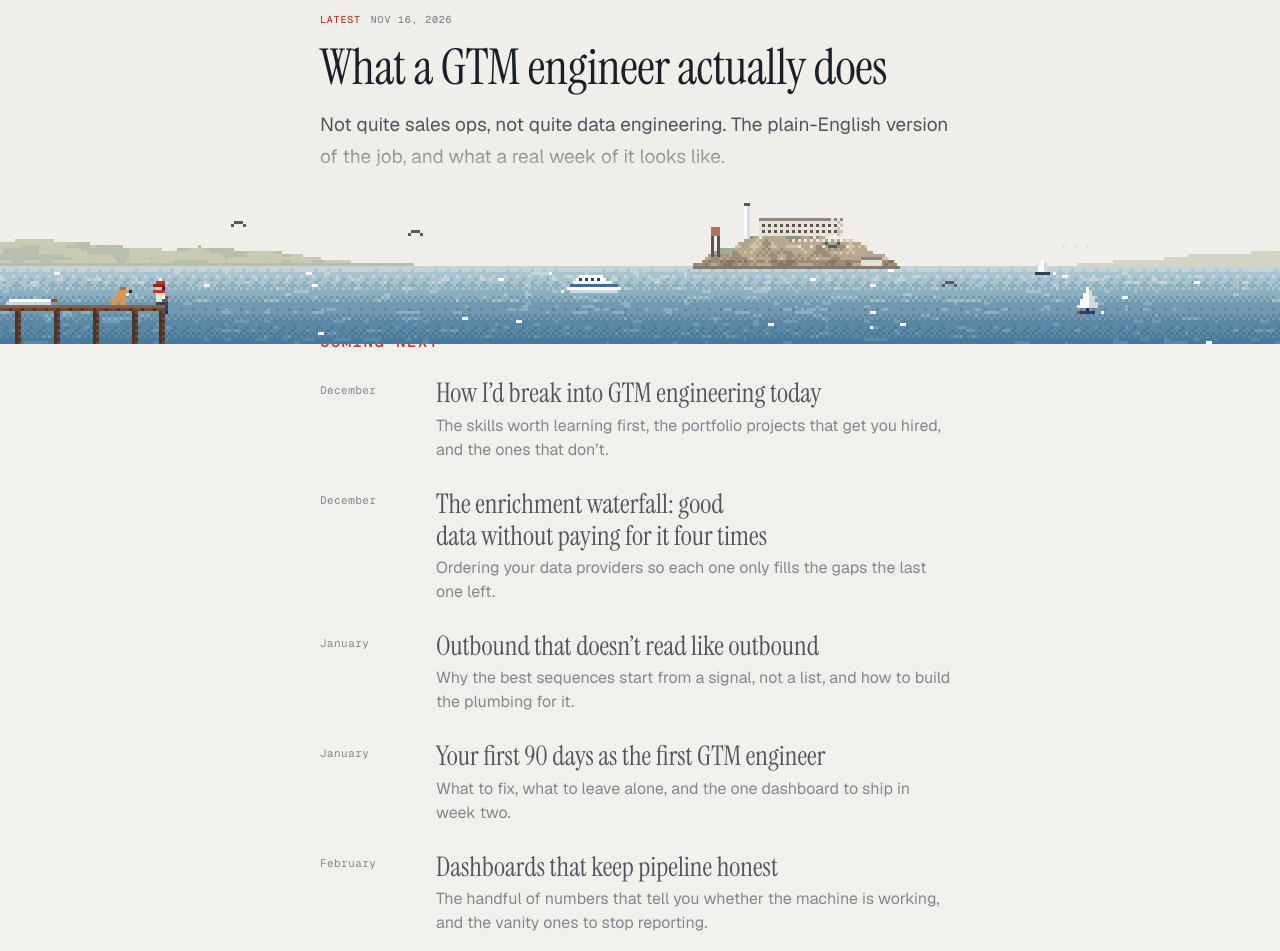
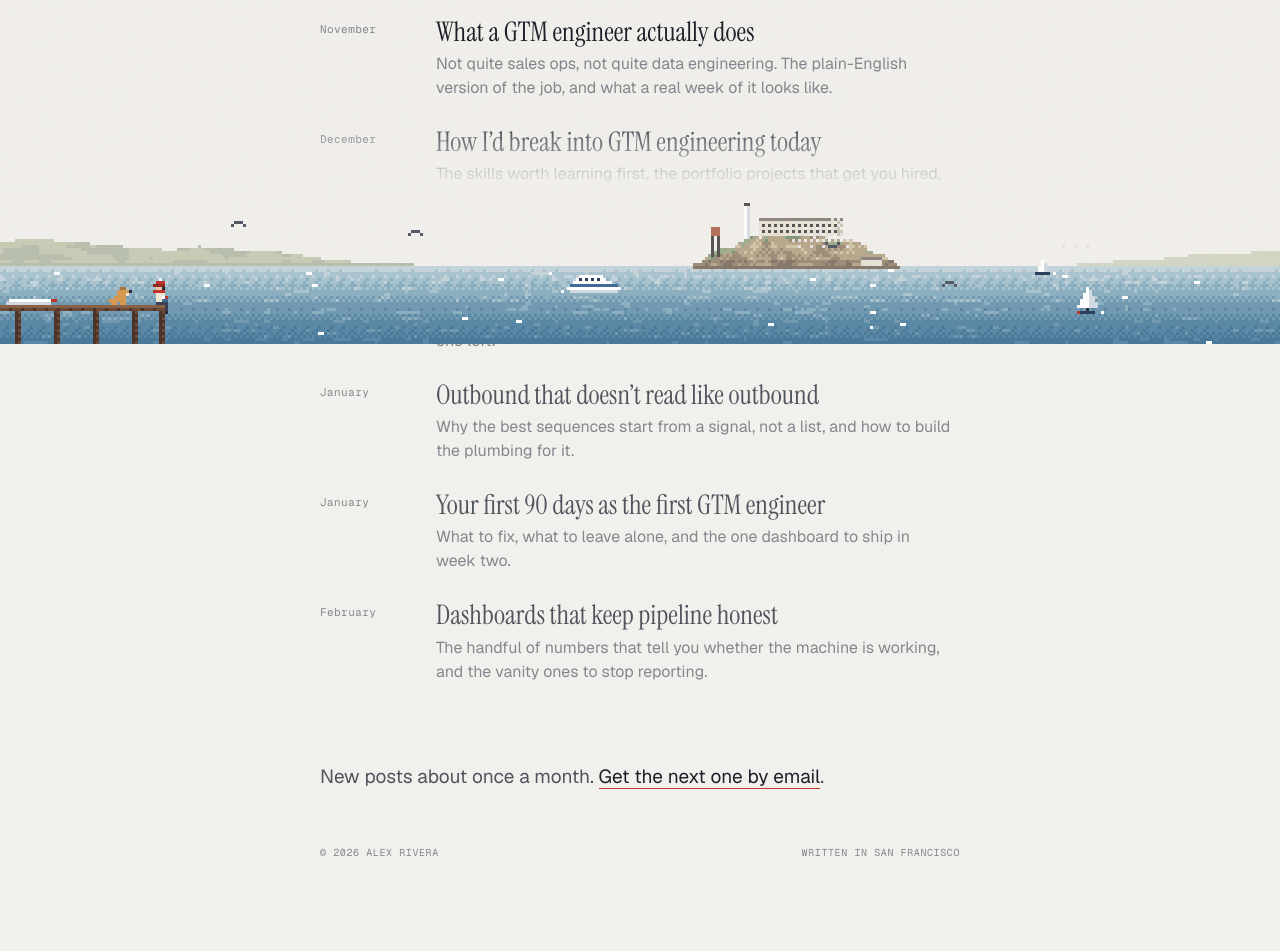
Before and after one commit to rajatsxngh/gtme-portfolio, a plain HTML site: page writing.html in a window 1280 px wide. Shown: the part 456-1407 px from the top of the page. Drawn offline with nearby package versions, Linux system fonts and the light colour scheme.

Commit message:
Home: drop the coordinates. Writing: one plain list of posts
Remove the latitude and longitude from the line under the name.

On the writing page, remove the featured 'Latest' block and the
'Coming next' heading. All six posts now sit in one list set the same
way; the published one is a link, the unwritten ones are not.

Co-Authored-By: Claude Fable 5.2 <noreply@anthropic.com>

```diff
--- a/writing.html
+++ b/writing.html
@@ -41,35 +41,17 @@ h1 em{font-style:italic}
 .filters button[aria-pressed="true"]::before{transform:none}
 .filters button:focus-visible{outline:1px solid var(--accent);outline-offset:4px}
 
-.label{display:flex;gap:1em;font:500 10px/1 var(--mono);letter-spacing:.08em;text-transform:uppercase;color:var(--mute)}
-.label span{color:var(--accent)}
-
-/* The latest post, given room */
-.latest{margin-top:52px}
-.feature{display:block;margin-top:16px}
-.feature h2{font:400 clamp(2em,4.4vw,2.6em)/1.06 var(--serif);letter-spacing:-.01em;text-wrap:balance}
-.feature h2 span{background:linear-gradient(var(--accent),var(--accent)) 0 100%/0 1px no-repeat;transition:background-size .6s var(--ease)}
-.feature:hover h2 span,.feature:focus-visible h2 span{background-size:100% 1px}
-.feature:focus-visible{outline:none}
-.feature p{margin-top:16px;color:var(--soft);text-wrap:pretty}
-/* a glimpse of the post's first diagram */
-.strip{position:relative;display:flex;justify-content:space-between;width:min(300px,100%);margin-top:26px}
-.strip::before{content:"";position:absolute;left:11px;right:11px;top:11px;border-top:1px dashed var(--mute);opacity:.55}
-.strip svg{position:relative;display:block;width:22px;height:22px;padding:2px;background:var(--paper);color:var(--ink);shape-rendering:crispEdges}
-.strip i{position:absolute;left:11px;top:9px;width:5px;height:5px;margin-left:-2px;background:var(--accent);animation:travel 5s linear infinite}
-@keyframes travel{0%{left:11px;opacity:0}6%{opacity:1}94%{opacity:1}100%{left:calc(100% - 11px);opacity:0}}
-.more{display:block;margin-top:24px;font:500 10.5px/1 var(--mono);letter-spacing:.07em;text-transform:uppercase;color:var(--mute)}
-.more i{font-style:normal;margin:0 .8em}
-.more b{display:inline-block;margin-left:.9em;font-weight:500;color:var(--accent);transition:transform .35s var(--ease)}
-.feature:hover .more b,.feature:focus-visible .more b{transform:translateX(5px)}
-
-/* What is coming, set quieter */
-.soon{margin-top:76px}
-.soon ul{list-style:none;margin-top:10px}
-.soon li{display:grid;grid-template-columns:96px 1fr;column-gap:20px;padding:13px 0}
-.soon time{font:400 11px/1 var(--mono);letter-spacing:.04em;color:var(--mute);padding-top:.72em}
-.soon h3{font:400 1.42em/1.2 var(--serif);color:var(--soft);text-wrap:balance}
-.soon p{margin-top:4px;font-size:.84em;line-height:1.5;color:var(--mute);text-wrap:pretty}
+/* The posts: one plain list, every entry set the same way */
+.posts{list-style:none;margin-top:40px}
+.posts li{display:grid;grid-template-columns:96px 1fr;column-gap:20px;padding:13px 0}
+.posts time{font:400 11px/1 var(--mono);letter-spacing:.04em;color:var(--mute);padding-top:.72em}
+.posts h2{font:400 1.42em/1.2 var(--serif);color:var(--soft);text-wrap:balance}
+.posts p{margin-top:4px;font-size:.84em;line-height:1.5;color:var(--mute);text-wrap:pretty}
+.posts a{display:block}
+.posts a h2{color:var(--ink)}
+.posts a h2 span{background:linear-gradient(var(--accent),var(--accent)) 0 100%/0 1px no-repeat;transition:background-size .5s var(--ease)}
+.posts a:hover h2 span,.posts a:focus-visible h2 span{background-size:100% 1px}
+.posts a:focus-visible{outline:none}
 [hidden]{display:none!important}
 
 .sub{margin-top:64px;color:var(--soft)}
@@ -90,10 +72,10 @@ footer{margin-top:56px;display:flex;justify-content:space-between;font:400 10px/
 @media (max-width:620px){
   main{padding-top:40px}
   .back{margin-top:44px}
-  .soon li{grid-template-columns:1fr}
-  .soon time{padding:0 0 4px}
+  .posts li{grid-template-columns:1fr}
+  .posts time{padding:0 0 4px}
 }
-@media (prefers-reduced-motion:reduce){*{transition:none!important;animation:none!important}.rise{opacity:1;transform:none}.strip i{display:none}}
+@media (prefers-reduced-motion:reduce){*{transition:none!important;animation:none!important}.rise{opacity:1;transform:none}}
 </style>
 </head>
 <body>
@@ -118,48 +100,25 @@ footer{margin-top:56px;display:flex;justify-content:space-between;font:400 10px/
     <button type="button" data-f="play" aria-pressed="false">Playbooks</button>
   </div>
 
-  <section class="latest rise" style="--i:4" data-t="role">
-    <p class="label"><span>Latest</span><time datetime="2026-11-16">Nov 16, 2026</time></p>
-    <a class="feature" href="writing/what-a-gtm-engineer-actually-does.html">
-      <h2><span>What a GTM engineer actually does</span></h2>
-      <p>Not quite sales ops, not quite data engineering. The plain-English version of the job, and what a real week of it looks like.</p>
-      <div class="strip" aria-hidden="true"><svg data-i="list" viewBox="0 0 12 12"></svg><svg data-i="enrich" viewBox="0 0 12 12"></svg><svg data-i="signal" viewBox="0 0 12 12"></svg><svg data-i="reach" viewBox="0 0 12 12"></svg><svg data-i="measure" viewBox="0 0 12 12"></svg><i></i></div>
-      <span class="more">The role<i>·</i>7 min read<i>·</i>3 diagrams<b>→</b></span>
-    </a>
-  </section>
+  <ul class="posts rise" style="--i:4" id="posts">
+    <li data-t="role"><time datetime="2026-11-16">November</time><a href="writing/what-a-gtm-engineer-actually-does.html"><h2><span>What a GTM engineer actually does</span></h2><p>Not quite sales ops, not quite data engineering. The plain-English version of the job, and what a real week of it looks like.</p></a></li>
+    <li data-t="in"><time datetime="2026-12">December</time><div><h2>How I’d break into GTM engineering today</h2><p>The skills worth learning first, the portfolio projects that get you hired, and the ones that don’t.</p></div></li>
+    <li data-t="play"><time datetime="2026-12">December</time><div><h2>The enrichment waterfall: good data without paying for it four times</h2><p>Ordering your data providers so each one only fills the gaps the last one left.</p></div></li>
+    <li data-t="play"><time datetime="2027-01">January</time><div><h2>Outbound that doesn’t read like outbound</h2><p>Why the best sequences start from a signal, not a list, and how to build the plumbing for it.</p></div></li>
+    <li data-t="role"><time datetime="2027-01">January</time><div><h2>Your first 90 days as the first GTM engineer</h2><p>What to fix, what to leave alone, and the one dashboard to ship in week two.</p></div></li>
+    <li data-t="play"><time datetime="2027-02">February</time><div><h2>Dashboards that keep pipeline honest</h2><p>The handful of numbers that tell you whether the machine is working, and the vanity ones to stop reporting.</p></div></li>
+  </ul>
 
-  <section class="soon rise" style="--i:5" id="soon">
-    <p class="label"><span>Coming next</span></p>
-    <ul>
-      <li data-t="in"><time datetime="2026-12">December</time><div><h3>How I’d break into GTM engineering today</h3><p>The skills worth learning first, the portfolio projects that get you hired, and the ones that don’t.</p></div></li>
-      <li data-t="play"><time datetime="2026-12">December</time><div><h3>The enrichment waterfall: good data without paying for it four times</h3><p>Ordering your data providers so each one only fills the gaps the last one left.</p></div></li>
-      <li data-t="play"><time datetime="2027-01">January</time><div><h3>Outbound that doesn’t read like outbound</h3><p>Why the best sequences start from a signal, not a list, and how to build the plumbing for it.</p></div></li>
-      <li data-t="role"><time datetime="2027-01">January</time><div><h3>Your first 90 days as the first GTM engineer</h3><p>What to fix, what to leave alone, and the one dashboard to ship in week two.</p></div></li>
-      <li data-t="play"><time datetime="2027-02">February</time><div><h3>Dashboards that keep pipeline honest</h3><p>The handful of numbers that tell you whether the machine is working, and the vanity ones to stop reporting.</p></div></li>
-    </ul>
-  </section>
-
-  <p class="sub rise" style="--i:6">New posts about once a month. <a href="#" onclick="return false">Get the next one by email</a>.</p>
+  <p class="sub rise" style="--i:5">New posts about once a month. <a href="#" onclick="return false">Get the next one by email</a>.</p>
 
   <footer><span>© 2026 Alex Rivera</span><span>Written in San Francisco</span></footer>
 </main>
 <script>
 (() => {
 /* Filters */
-const btns = [...document.querySelectorAll('.filters button')], latest = document.querySelector('.latest'), soon = document.getElementById('soon'), items = [...soon.querySelectorAll('li')];
-btns.forEach(b => b.addEventListener('click', () => { const f = b.dataset.f, show = el => f === 'all' || el.dataset.t === f;
-  btns.forEach(x => x.setAttribute('aria-pressed', x === b));
-  latest.hidden = !show(latest); items.forEach(li => li.hidden = !show(li)); soon.hidden = !items.some(li => !li.hidden); }));
-
-/* The pixel icons from the latest post's first diagram */
-const ICONS = {
-  list: ['............', '............', '.XX.XXXXXXX.', '.XX.XXXXXXX.', '............', '.XX.XXXXXXX.', '.XX.XXXXXXX.', '............', '.XX.XXXXXXX.', '.XX.XXXXXXX.', '............', '............'],
-  enrich: ['............', '.....XX.....', '.....XX.....', '....XXXX....', '..XXXXXXXX..', '.XXXXXXXXXX.', '.XXXXXXXXXX.', '..XXXXXXXX..', '....XXXX....', '.....XX.....', '.....XX.....', '............'],
-  signal: ['............', '.....XX.....', '....XXXX....', '...XXXXXX...', '...XXXXXX...', '...XXXXXX...', '..XXXXXXXX..', '..XXXXXXXX..', '.XXXXXXXXXX.', '............', '.....XX.....', '............'],
-  reach: ['............', '............', 'XXXXXXXXXXXX', 'XX........XX', 'X.XX....XX.X', 'X...XXXX...X', 'X..........X', 'X..........X', 'X..........X', 'XXXXXXXXXXXX', '............', '............'],
-  measure: ['............', '.........XX.', '.........XX.', '......XX.XX.', '......XX.XX.', '...XX.XX.XX.', '...XX.XX.XX.', 'XX.XX.XX.XX.', 'XX.XX.XX.XX.', 'XX.XX.XX.XX.', 'XXXXXXXXXXXX', '............']
-};
-for (const svg of document.querySelectorAll('.strip svg')) { let d = ''; ICONS[svg.dataset.i].forEach((r, y) => { for (let x = 0; x < r.length; x++) if (r[x] === 'X') d += `M${x} ${y}h1v1h-1z`; }); svg.innerHTML = `<path d="${d}" fill="currentColor"/>`; }
+const btns = [...document.querySelectorAll('.filters button')], items = [...document.querySelectorAll('#posts li')];
+btns.forEach(b => b.addEventListener('click', () => { btns.forEach(x => x.setAttribute('aria-pressed', x === b));
+  items.forEach(li => li.hidden = b.dataset.f !== 'all' && li.dataset.t !== b.dataset.f); }));
 })();
 </script>
 <div class="bay" id="bay" aria-hidden="true"><canvas></canvas></div>
```
Also changed, not shown: index.html (+0 -2 lines).
